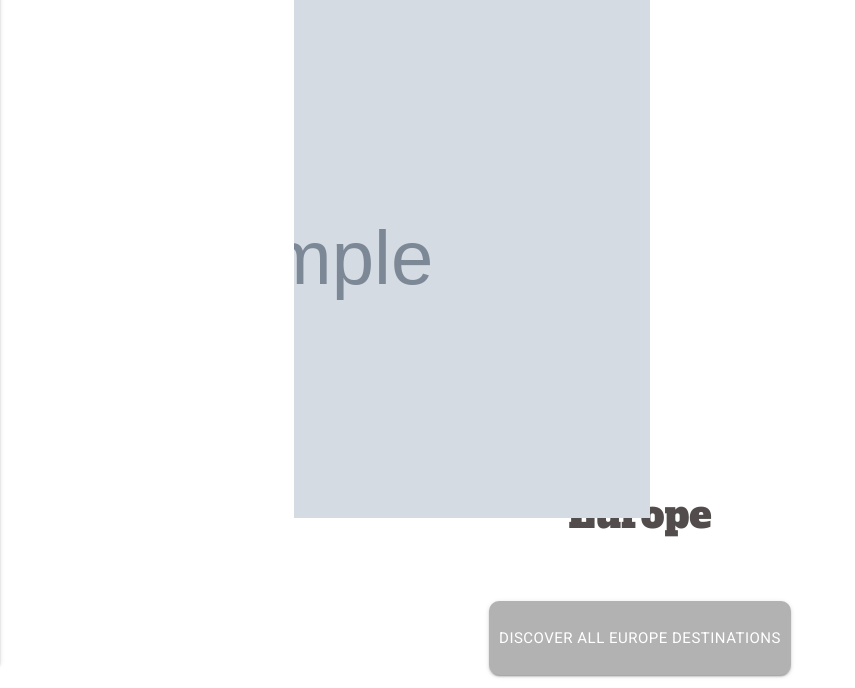
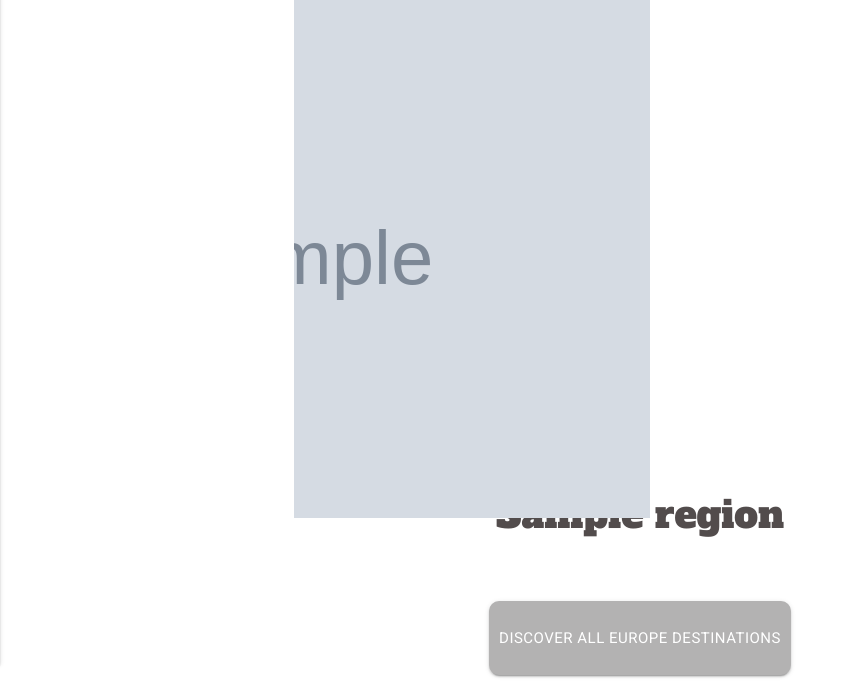
Before and after one commit to augelloantonio/travel-around-milestone, a Flask app: page / in a window 1280 px wide. Shown: the part 196-884 px from the top of the page, without its empty margins (0-855 px from the left). Run offline with Flask 2, Linux system fonts and the light colour scheme; grey boxes marked "Sample" are stand-in pictures; a database or web service that is not in the repository returns one stand-in record (values such as "Sample title"); some libraries are stand-ins or nearby versions.

Commit message:
added region file from mongodb to solve iusse of index page slow

```diff
--- a/app.py
+++ b/app.py
@@ -27,9 +27,6 @@ def index():
     #open coutries.json
     with open('data/countries.json') as json_file_country:
         json_file_country = json.loads(json_file_country.read())
-    #open region.json
-    with open('data/region.json') as json_file_region:
-        json_file_region = json.loads(json_file_region.read())
 
         username=session.get('username')
         user_logged = mongo.db.user.find_one({'username' : username})
@@ -39,8 +36,8 @@ def index():
                             city_named= mongo.db.cities.find(), city_2=mongo.db.cities.find(),
                             city_3=mongo.db.cities.find(), city_4=mongo.db.cities.find(),
                             city_5=mongo.db.cities.find(),
-                            country=json_file_country, regions=json_file_region, user_logged=user_logged
-                            )
+                            country=json_file_country, regions=mongo.db.region.find(),
+                            user_logged=user_logged)
 
 #~~~~~~~~~ CRUD - Create a new city, Read New city, Update existing city, Delete existing City ~~~~~~~~#
 # Create city WebPage
@@ -50,9 +47,6 @@ def add_city():
     #open coutries.json
     with open('data/countries.json') as json_file_country:
         json_file_country = json.loads(json_file_country.read())
-    #open region.json
-    with open('data/region.json') as json_file_region:
-        json_file_region = json.loads(json_file_region.read())
     cities = mongo.db.cities.find()
     username=session.get('username')
     user_logged = mongo.db.user.find_one({'username' : username})
@@ -60,7 +54,7 @@ def add_city():
     if session['logged_in'] == False:
         return redirect(url_for('login_page'))
     else:
-        return render_template('addcity.html', country=json_file_country, regions=json_file_region,
+        return render_template('addcity.html', country=json_file_country, regions=mongo.db.regions.find(),
         city=mongo.db.cieties.find(), user=mongo.db.user.find(), count_cities = cities.count(),
         user_logged=user_logged)
 
@@ -88,9 +82,16 @@ def insert_city():
     }
     cities.insert_one(city_info)
 
+    # Add to the user the list of cities made
     mongo.db.user.update({"username": username},
             {'$addToSet':
             {'cities_made' : request.form.get('city_name').lower()}})
+
+    # Add to region the list of cities in that region
+    region_name = request.form.get('city_region')
+    mongo.db.regions.update({"region_name": region_name},
+            {'$addToSet':
+            {'cities_in _region' : request.form.get('city_name')}})
 
     return redirect(url_for('user_page'))
 
@@ -102,10 +103,6 @@ def edit_city(city_id):
 #open countries.json
     with open('data/countries.json') as json_file:
          all_cities  = json.loads(json_file.read())
-#open region.json
-    with open('data/region.json') as json_file_region:
-        json_file_region = json.loads(json_file_region.read())
-
     username=session.get('username')
     user_logged = mongo.db.user.find_one({'username' : username})
 
@@ -113,7 +110,7 @@ def edit_city(city_id):
         return redirect(url_for('login_page'))
     else:
         return render_template('editcity.html', city=the_city,
-            country=all_cities, regions=json_file_region, user=mongo.db.user, user_logged=user_logged)
+            country=all_cities, regions=mongo.db.regions.find(), user=mongo.db.user, user_logged=user_logged)
 
 
 @app.route('/update_city/<city_id>', methods=['POST'])
@@ -122,9 +119,7 @@ def update_city(city_id):
 #open countries.json
     with open('data/countries.json') as json_file:
         json_file = json.loads(json_file.read())
-#open region.json
-    with open('data/region.json') as json_file_region:
-        json_file_region = json.loads(json_file_region.read())
+        regions=mongo.db.regions.find()
     cities.update( {'_id': ObjectId(city_id)},
     {"$set":
     {
@@ -169,12 +164,11 @@ def city_page(city_id):
 
 @app.route('/cities_for_regions/<city_region>')
 def cities_for_regions(city_region):
-        with open('data/region.json') as json_file_region:
-            json_file_region = json.loads(json_file_region.read())
+
             username=session.get('username')
             user_logged = mongo.db.user.find_one({'username' : username})
             return render_template ("cities_for_regions.html",
-                regions = json_file_region, cities = mongo.db.cities.find().sort('city_name'),
+                regions=mongo.db.regions.find(), cities = mongo.db.cities.find().sort('city_name'),
                 city_region=city_region, user_logged=user_logged, city=mongo.db.cities.find())
 
 
--- a/templates/index.html
+++ b/templates/index.html
@@ -13,14 +13,15 @@
 
 <!-- Content -->
 <div class="row ">
+    {%for region in regions%}
     <div>
-        <p class="index_header">Europe</p>
+        <p class="index_header">{{region.region_name}}</p>
     </div>
     <div>
         <div class="row ">
             <!-- Set [0:24] to show only the last 8 elements - bug: it seem that each city occupy 3 spaces -->
-            {%for city in cities[0:13] %} {%if city.city_region == 'Europe'%}
-            <div class="col s6 m4 l3 col_card">
+            {%for city in cities if city.city_region == region.region_name%}
+            <div class="col xs 12 s6 m4 l3 col_card">
                 <div class="card ">
                     <div class="card-image waves-effect waves-block waves-light ">
                         <a href="{{url_for( 'city_page', city_id=city._id)}} ">
@@ -43,9 +44,11 @@
                     </div>
                 </div>
             </div>
-            {%endif%} {%endfor%}
+            {%endfor%}
         </div>
     </div>
+    {%endfor%}
+
 
     <div class="discover_all">
         <a href="{{url_for('cities_for_regions', city_region='Europe')}}" class="waves-effect waves-light btn-large discover_all_btn">Discover All Europe Destinations</a>
@@ -87,9 +90,7 @@
     </div>
 
     <div>
-        <div>
-            <p class="index_header">Asia</p>
-        </div>
+        <p class="index_header">Asia</p>
         <div class="row ">
             {%for city in city_2[0:13]%} {%if city.city_region == 'Asia'%}
             <div class="col s6 m4 l3 col_card">
@@ -122,9 +123,7 @@
     </div>
 
     <div>
-        <div>
-            <p class="index_header">Central America & South America</p>
-        </div>
+        <p class="index_header">Central America & South America</p>
         <div class="row ">
             {%for city in city_3[0:13]%} {%if city.city_region == 'Central America & South America'%}
             <div class="col s6 m4 l3 col_card">
@@ -162,7 +161,7 @@
         </div>
         <div class="row ">
             {%for city in city_4[0:13]%} {%if city.city_region == 'Australia & New Zeland'%}
-            <div class="col s6 m4 l3 col_card ">
+            <div class="col s6 m4 l3 col_card">
                 <div class="card ">
                     <div class="card-image waves-effect waves-block waves-light ">
                         <a href="{{url_for( 'city_page', city_id=city._id)}} ">
@@ -225,5 +224,4 @@
         <a href="{{url_for('cities_for_regions', city_region='Africa & The Middle East')}}" class="waves-effect waves-light btn-large discover_all_btn">Discover All Africa & Middle East Destinations</a>
     </div>
 </div>
-
 {% endblock %}
```
